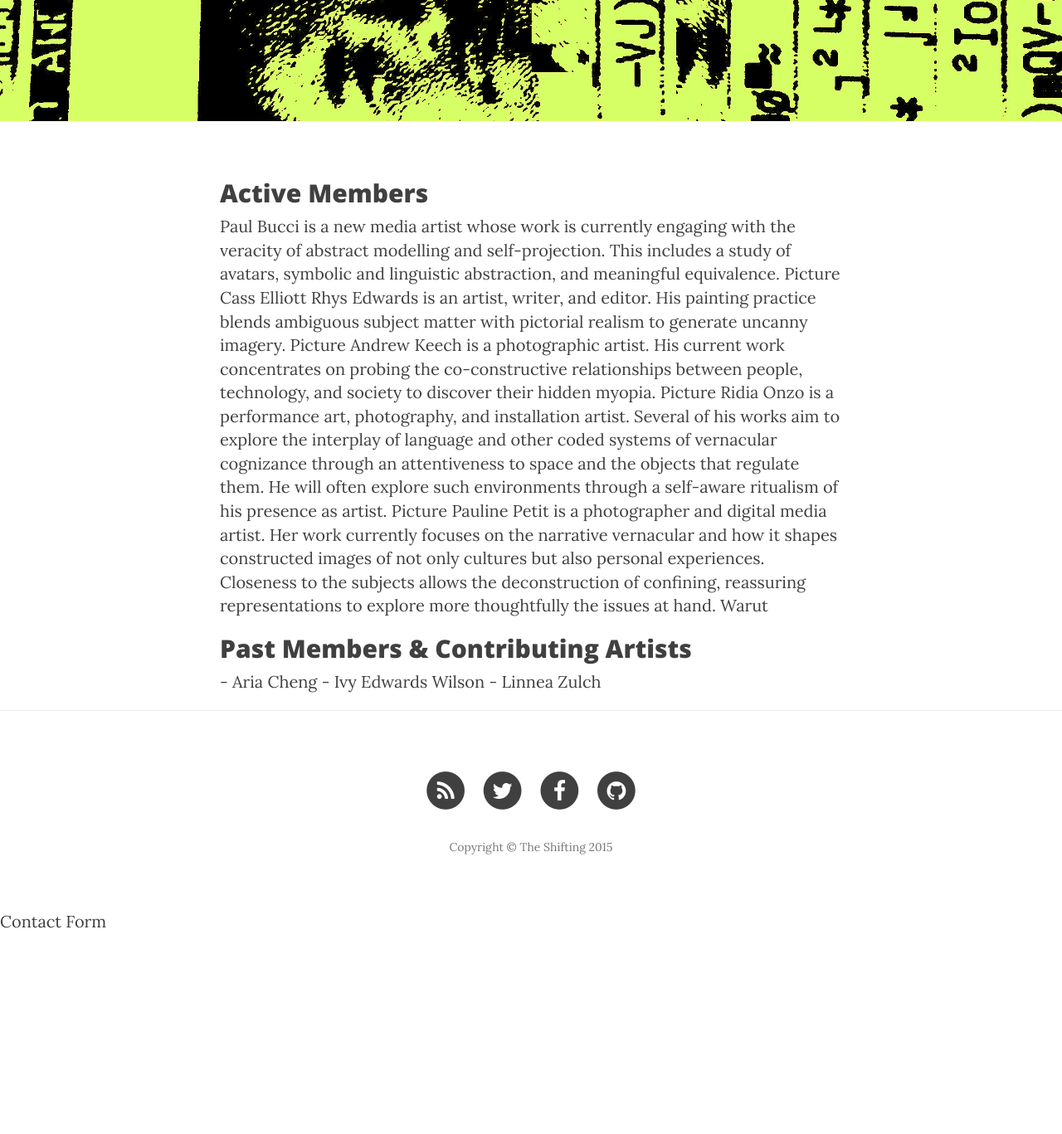
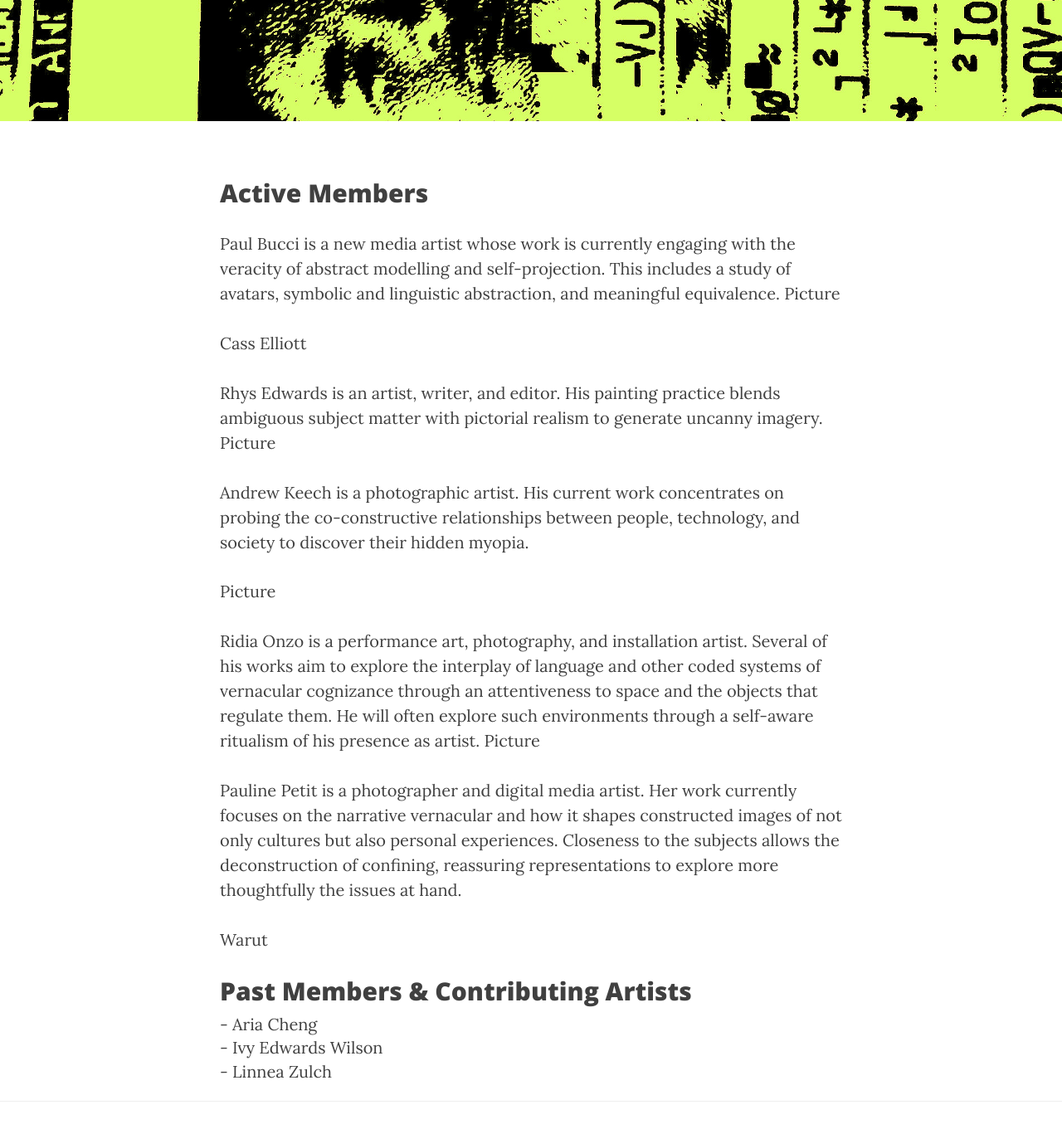
Before and after one commit to adriandgr/shifting-website, a Jekyll site: the page built from members.html, in a window 1280 px wide and 1400 px high, scrolled down 310 px. Shown: the top 1367 px of the window at 83% size. Built offline with Jekyll 4.4.1, drawn with Linux system fonts in a browser that asks for light colours; nearby versions of some CDN libraries; before the commit the page ends 1435 px from its top, so only the background shows below that.

```diff
--- a/members.html
+++ b/members.html
@@ -7,27 +7,27 @@ header-img: "img/members-bg.jpg"
 
 <h2>Active Members</h2>
 
-Paul Bucci is a new media artist whose work is currently engaging with the veracity of abstract modelling and self-projection. This includes a study of avatars, symbolic and linguistic abstraction, and meaningful equivalence.
+<p>Paul Bucci is a new media artist whose work is currently engaging with the veracity of abstract modelling and self-projection. This includes a study of avatars, symbolic and linguistic abstraction, and meaningful equivalence.
+Picture</p>
+
+<p>Cass Elliott</p>
+
+<p>Rhys Edwards is an artist, writer, and editor. His painting practice blends ambiguous subject matter with pictorial realism to generate uncanny imagery.
+Picture</p>
+
+<p>Andrew Keech is a photographic artist. His current work concentrates on probing the co-constructive relationships between people, technology, and society to discover their hidden myopia.</p>
 Picture
 
-Cass Elliott
+<p>Ridia Onzo is a performance art, photography, and installation artist. Several of his works aim to explore the interplay of language and other coded systems of vernacular cognizance through an attentiveness to space and the objects that regulate them. He will often explore such environments through a self-aware ritualism of his presence as artist.
+Picture</p>
 
-Rhys Edwards is an artist, writer, and editor. His painting practice blends ambiguous subject matter with pictorial realism to generate uncanny imagery.
-Picture
+<p>Pauline Petit is a photographer and digital media artist. Her work currently focuses on the narrative vernacular and how it shapes constructed images of not only cultures but also personal experiences. Closeness to the subjects allows the deconstruction of confining, reassuring representations to explore more thoughtfully the issues at hand.</p>
 
-Andrew Keech is a photographic artist. His current work concentrates on probing the co-constructive relationships between people, technology, and society to discover their hidden myopia.
-Picture
-
-Ridia Onzo is a performance art, photography, and installation artist. Several of his works aim to explore the interplay of language and other coded systems of vernacular cognizance through an attentiveness to space and the objects that regulate them. He will often explore such environments through a self-aware ritualism of his presence as artist.
-Picture
-
-Pauline Petit is a photographer and digital media artist. Her work currently focuses on the narrative vernacular and how it shapes constructed images of not only cultures but also personal experiences. Closeness to the subjects allows the deconstruction of confining, reassuring representations to explore more thoughtfully the issues at hand.
-
-Warut
+<p>Warut</p>
 
 
 <h2>Past Members & Contributing Artists</h2>
 
-- Aria Cheng
-- Ivy Edwards Wilson
-- Linnea Zulch
+- Aria Cheng </br>
+- Ivy Edwards Wilson </br>
+- Linnea Zulch </br>
```
